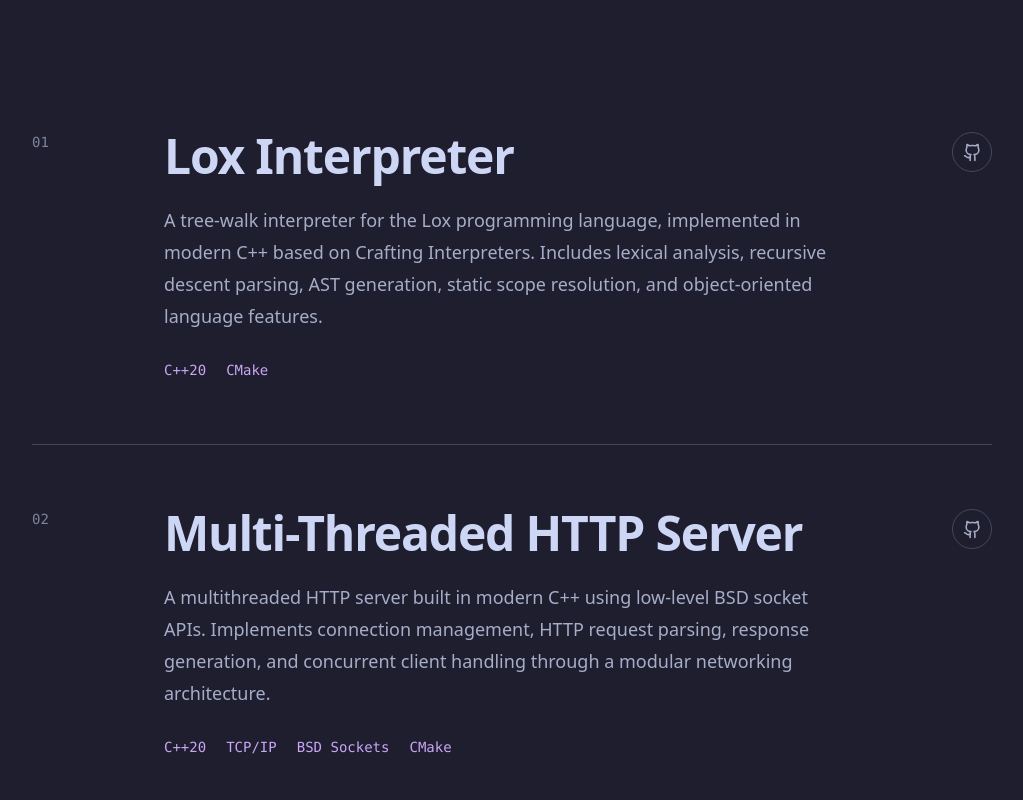
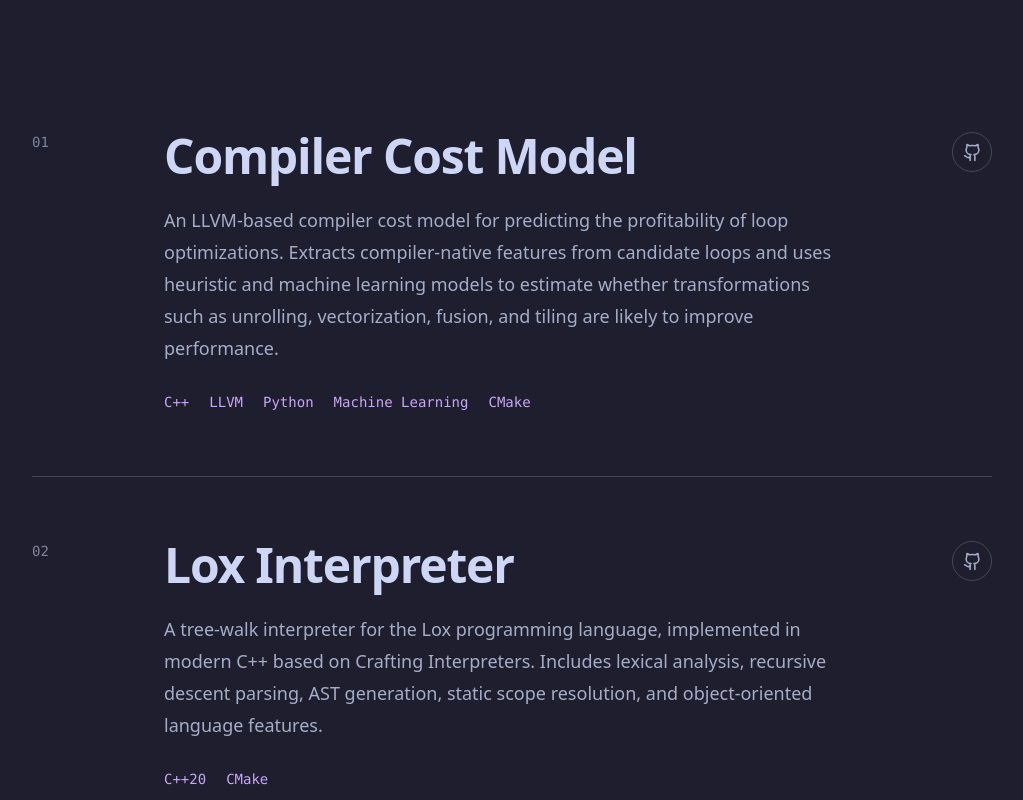
Before and after one commit to unreal-amaan/portfolio, a React (Vite) app: page / in a window 1280 px wide. Shown: the part 1020-1820 px from the top of the page, without its empty margins (128-1151 px from the left). Built offline with nearby package versions, Linux system fonts and the light colour scheme.

Commit message:
new project added.

```diff
--- a/src/Projects/projects.tsx
+++ b/src/Projects/projects.tsx
@@ -4,6 +4,14 @@ import { LuArrowUpRight, LuGithub } from "react-icons/lu";
 const projects = [
     {
         id: "01",
+        title: "Compiler Cost Model",
+        description:
+            "An LLVM-based compiler cost model for predicting the profitability of loop optimizations. Extracts compiler-native features from candidate loops and uses heuristic and machine learning models to estimate whether transformations such as unrolling, vectorization, fusion, and tiling are likely to improve performance.",
+        techstack: ["C++", "LLVM", "Python", "Machine Learning", "CMake"],
+        github: "https://github.com/unreal-amaan/compiler-cost-model",
+    },
+    {
+        id: "02",
         title: "Lox Interpreter",
         description:
             "A tree-walk interpreter for the Lox programming language, implemented in modern C++ based on Crafting Interpreters. Includes lexical analysis, recursive descent parsing, AST generation, static scope resolution, and object-oriented language features.",
@@ -11,7 +19,7 @@ const projects = [
         github: "https://github.com/unreal-amaan/lox",
     },
     {
-        id: "02",
+        id: "03",
         title: "Multi-Threaded HTTP Server",
         description:
             "A multithreaded HTTP server built in modern C++ using low-level BSD socket APIs. Implements connection management, HTTP request parsing, response generation, and concurrent client handling through a modular networking architecture.",
@@ -19,7 +27,7 @@ const projects = [
         github: "https://github.com/unreal-amaan/cpp-http-server",
     },
     {
-        id: "03",
+        id: "04",
         title: "LaterBox",
         description:
             "A full-stack platform for organizing, searching, and sharing categorized links. Built with React, TypeScript, Node.js, PostgreSQL, and Prisma, with authentication and React Query for efficient client-server synchronization.",
```
